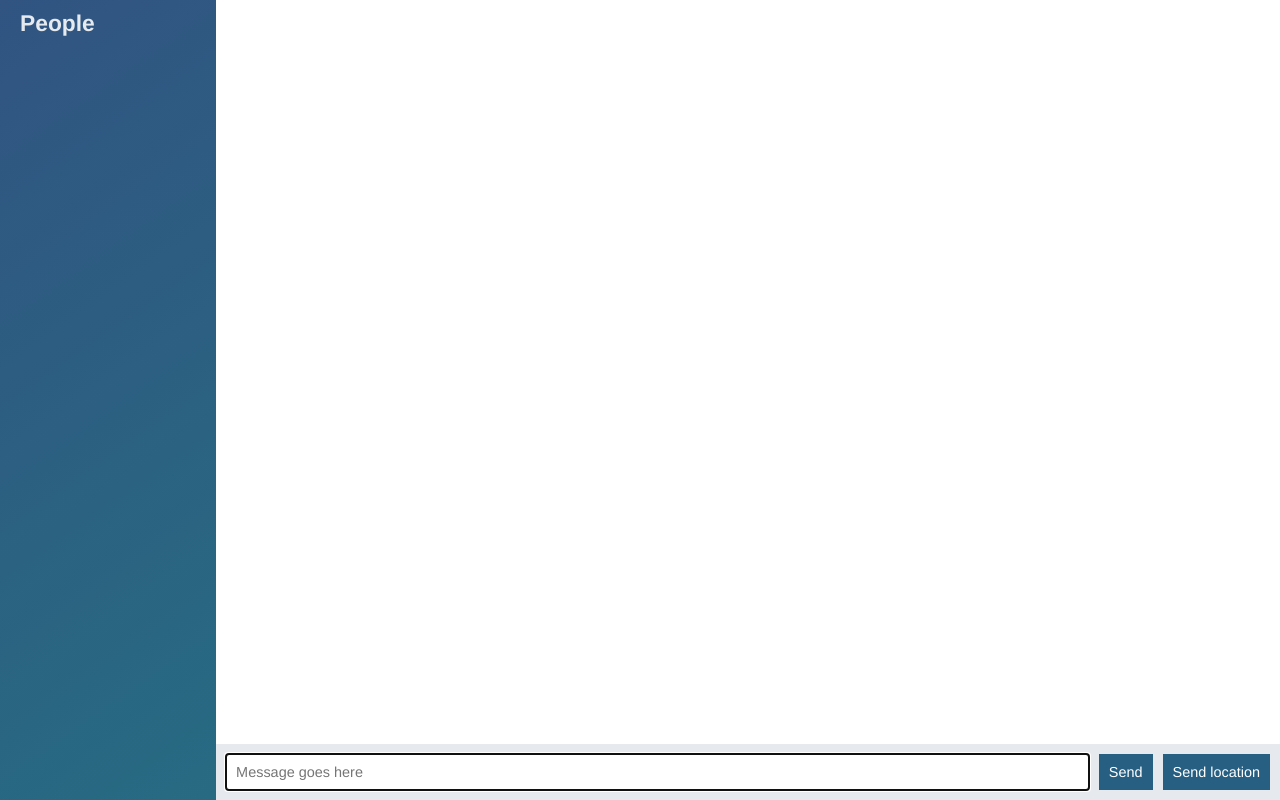
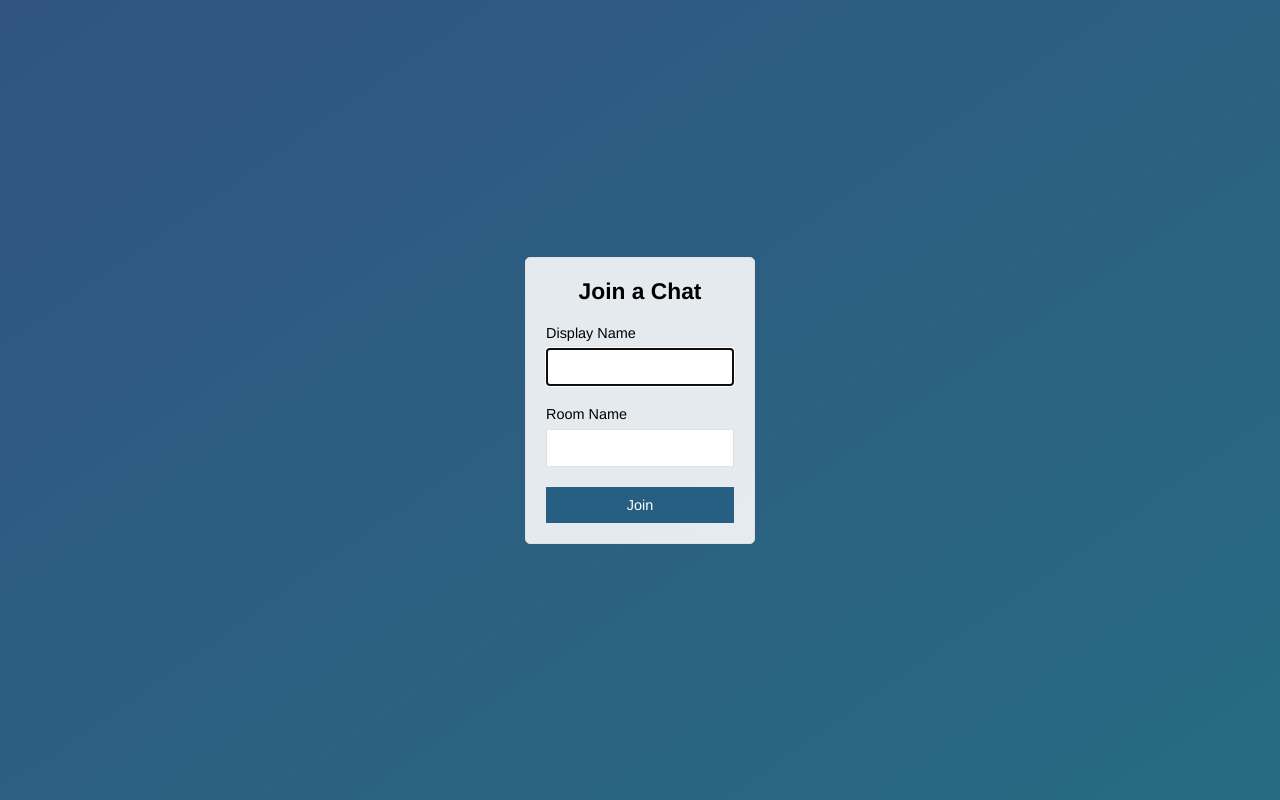
Before and after one commit to ndayananda/node-chat-app, a website: page public/index.html in a window 1280 px wide. Drawn offline with nearby package versions, Linux system fonts and the light colour scheme; no server answers.

Commit message:
Add Join page that submit to chat.html

```diff
--- a/public/index.html
+++ b/public/index.html
@@ -6,57 +6,33 @@
     <head>
         <meta charset="utf-8">
         <meta http-equiv="X-UA-Compatible" content="IE=edge">
-        <title>Welcome to NodeJS Chat App</title>
+        <title>Join | Chat App</title>
         <meta name="description" content="">
-        <meta name="viewport" content="width=device-width, initial-scale=1">
+        <meta name="viewport" content="width=device-width, initial-scale=1 user-scalable=no">
         <link rel="stylesheet" href="/css/styles.css" type="text/css" />
     </head>
-    <body class="chat">
+    <body class="centered-form">
         <!--[if lt IE 7]>
             <p class="browsehappy">You are using an <strong>outdated</strong> browser. Please <a href="#">upgrade your browser</a> to improve your experience.</p>
         <![endif]-->
+        <div class="centered-form__form">
+            <form action="/chat.html">
+                <div class="form-field">
+                    <h3>Join a Chat</h3>
+                </div>
+                <div class="form-field">
+                    <label for="name">Display Name</label>
+                    <input type="text" name="name" autofocus />
+                </div>
+                <div class="form-field">
+                    <label for="room">Room Name</label>
+                    <input type="text" name="room" />
+                </div>
+                <div class="form-field">
+                    <button>Join</button>
+                </div>
+            </form>
 
-        <div class="chat__sidebar">
-            <h3>People</h3>
-            <div id="users"></div>
         </div>
-
-        <div class="chat__main">
-            <ol id="messages" class="chat__messages"></ol>
-
-            <div class="chat__footer">
-                <form id="message-form">
-                    <input type="text" name="message" placeholder="Message goes here" autofocus autocomplete="off" />
-                    <button>Send</button>
-                </form>
-                <button id="location-button">Send location</button>
-            </div>
-        </div>
-
-        <script id="message-template" type="text/template">
-            <li class="message">
-                <div class="message__title">
-                    <h4>{{ from }}</h4>
-                    <span>{{ createdAt }}</span>
-                </div>
-                <div class="message__body">
-                    <p>
-                        {{#text}}
-                            {{ text }}
-                        {{/text}}
-                        {{#url}}
-                            <a href="{{ url }}" target="_blank">My Current Location</a>
-                        {{/url}}
-                    </p>
-                </div>
-            </li>
-        </script>
-
-
-        <script type="text/javascript" src="/socket.io/socket.io.js"></script>
-        <script type="text/javascript" src="/js/libs//jquery-3.2.1.min.js"></script>
-        <script type="text/javascript" src="/js/libs//moment.js"></script>
-        <script type="text/javascript" src="/js/libs//mustache.js"></script>
-        <script type="text/javascript" src="/js/index.js"></script>
     </body>
 </html>
```
Also changed, not shown: public/chat.html (added, +62 -0 lines), public/js/chat.js (renamed from public/js/index.js).
